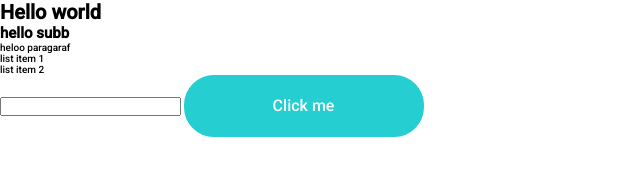
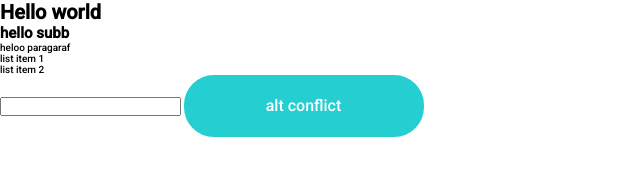
Before and after one commit to PioacaRobert/github, a plain HTML site: page index.html in a window 1280 px wide. Shown: the full height of the page, 0-640 px from the left. Drawn offline with Linux system fonts and the light colour scheme.

Commit message:
creez un conflict

```diff
--- a/index.html
+++ b/index.html
@@ -17,6 +17,6 @@
 
         <input type="text">
 
-        <a href="#" class="button">Click me</a>
+        <a href="#" class="button">alt conflict</a>
     </body>
 </html>
```
